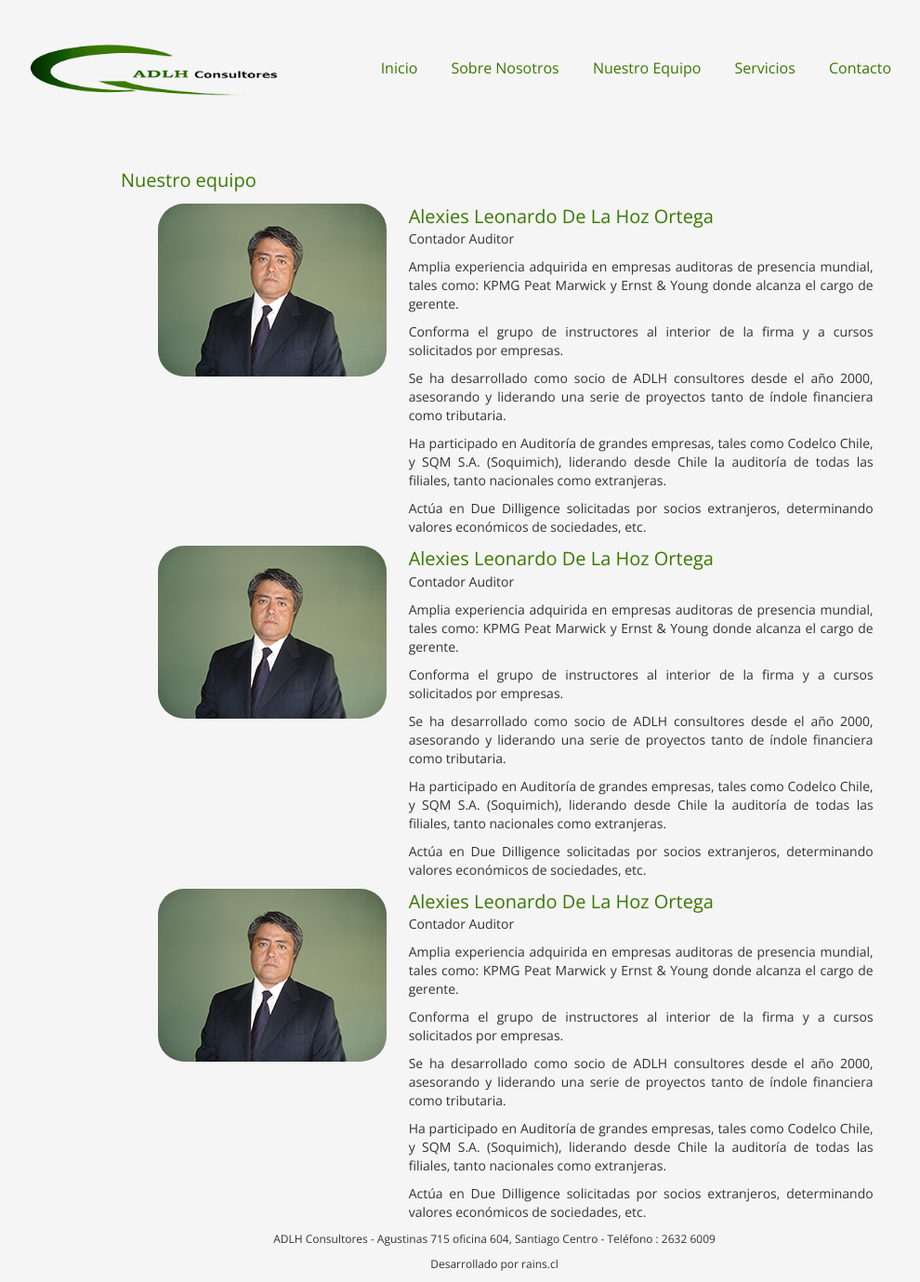
After one commit to xStockx/Consultores, a PHP site: page /nuestroEquipo in a window 1280 px wide. The commit adds this page. Shown: the whole page at 93% size, without its empty margins (98-1088 px from the left). Run offline with PHP 8.4, Linux system fonts and the light colour scheme.

Commit message:
primeraMaqueta

```diff
--- /dev/null
+++ b/nuestroEquipo.php
@@ -0,0 +1,7 @@
+<?php
+	require 'views/head.view.php';
+	require 'views/header.view.php';
+	require 'views/beginSection.view.php';
+	require 'views/nuestroEquipo.view.php';
+	require 'views/endSection.view.php';
+	require 'views/footer.view.php';
--- a/views/header.view.php
+++ b/views/header.view.php
@@ -7,8 +7,8 @@
 		<nav>
 			<ul>
 				<li><a href="index.php">Inicio</a></li>
-				<li><a href="sobreNosotros.php">Sobre Nosotros</a></li>
-				<li><a href="">Nuestro Equipo</a></li>
+				<li><a href="">Sobre Nosotros</a></li>
+				<li><a href="nuestroEquipo.php">Nuestro Equipo</a></li>
 				<li><a href="servicios.php">Servicios</a></a></li>
 				<li><a href="contacto.php">Contacto</a></li>
 				<!-- <li></li>
--- /dev/null
+++ b/views/nuestroEquipo.view.php
@@ -0,0 +1,53 @@
+<section id="sobreNosotros">
+	<p class="modalTitulo">Nuestro equipo</p>
+	<div class="integrantesEquipo">
+	<div>
+		<img src="img/socio1.png" alt="">
+	</div>
+	<div style="width: 500px">
+		<p><span class="modalTitulo">Alexies Leonardo De La Hoz Ortega </span><br>
+		Contador Auditor
+		</p>
+		<p>Amplia experiencia adquirida en empresas auditoras de presencia mundial, tales como: KPMG Peat Marwick y Ernst & Young donde alcanza el cargo de gerente.</p>
+		<p>Conforma el grupo de instructores al interior de la firma y a cursos solicitados por empresas.</p>
+		<p>Se ha desarrollado como socio de ADLH consultores desde el año 2000, asesorando y liderando una serie de proyectos tanto de índole financiera como tributaria.</p>
+		<p>Ha participado en Auditoría de grandes empresas, tales como Codelco Chile, y SQM S.A. (Soquimich), liderando desde Chile la auditoría de todas las filiales, tanto nacionales como extranjeras.</p>
+		<p>Actúa en Due Dilligence solicitadas por socios extranjeros, determinando valores económicos de sociedades, etc.</p>
+	</div>
+	</div>
+	<br>
+	<div class="integrantesEquipo">
+	<div>
+		<img src="img/socio1.png" alt="">
+	</div>
+	<div style="width: 500px; ">
+		<p><span class="modalTitulo" style="text-align: right">Alexies Leonardo De La Hoz Ortega </span><br>
+		Contador Auditor
+		</p>
+		<p>Amplia experiencia adquirida en empresas auditoras de presencia mundial, tales como: KPMG Peat Marwick y Ernst & Young donde alcanza el cargo de gerente.</p>
+		<p>Conforma el grupo de instructores al interior de la firma y a cursos solicitados por empresas.</p>
+		<p>Se ha desarrollado como socio de ADLH consultores desde el año 2000, asesorando y liderando una serie de proyectos tanto de índole financiera como tributaria.</p>
+		<p>Ha participado en Auditoría de grandes empresas, tales como Codelco Chile, y SQM S.A. (Soquimich), liderando desde Chile la auditoría de todas las filiales, tanto nacionales como extranjeras.</p>
+		<p>Actúa en Due Dilligence solicitadas por socios extranjeros, determinando valores económicos de sociedades, etc.</p>
+	</div>
+	</div>
+	<br>
+	<div class="integrantesEquipo">
+	<div>
+		<img src="img/socio1.png" alt="">
+	</div>
+	<div style="width: 500px">
+		<p><span class="modalTitulo">Alexies Leonardo De La Hoz Ortega </span><br>
+		Contador Auditor
+		</p>
+		<p>Amplia experiencia adquirida en empresas auditoras de presencia mundial, tales como: KPMG Peat Marwick y Ernst & Young donde alcanza el cargo de gerente.</p>
+		<p>Conforma el grupo de instructores al interior de la firma y a cursos solicitados por empresas.</p>
+		<p>Se ha desarrollado como socio de ADLH consultores desde el año 2000, asesorando y liderando una serie de proyectos tanto de índole financiera como tributaria.</p>
+		<p>Ha participado en Auditoría de grandes empresas, tales como Codelco Chile, y SQM S.A. (Soquimich), liderando desde Chile la auditoría de todas las filiales, tanto nacionales como extranjeras.</p>
+		<p>Actúa en Due Dilligence solicitadas por socios extranjeros, determinando valores económicos de sociedades, etc.</p>
+	</div>
+	</div>
+	<br>
+
+
+</section>
```
